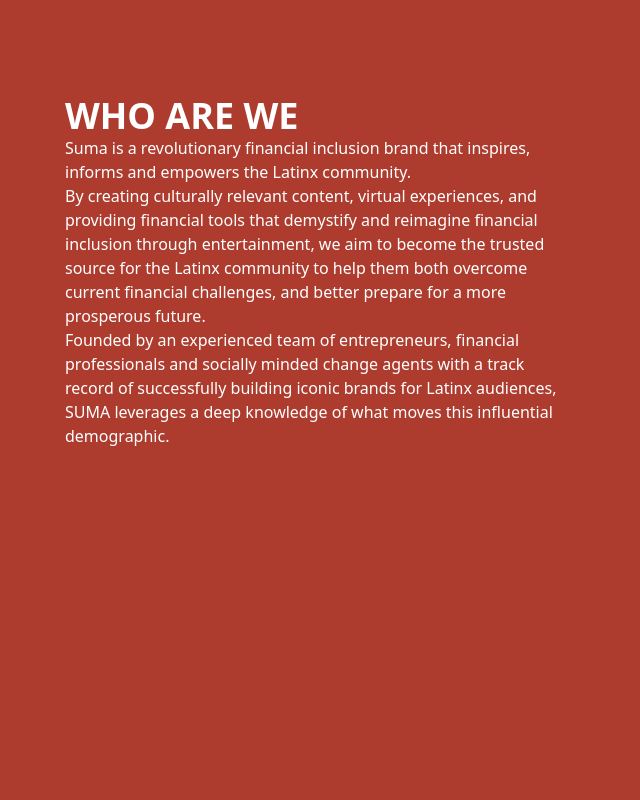
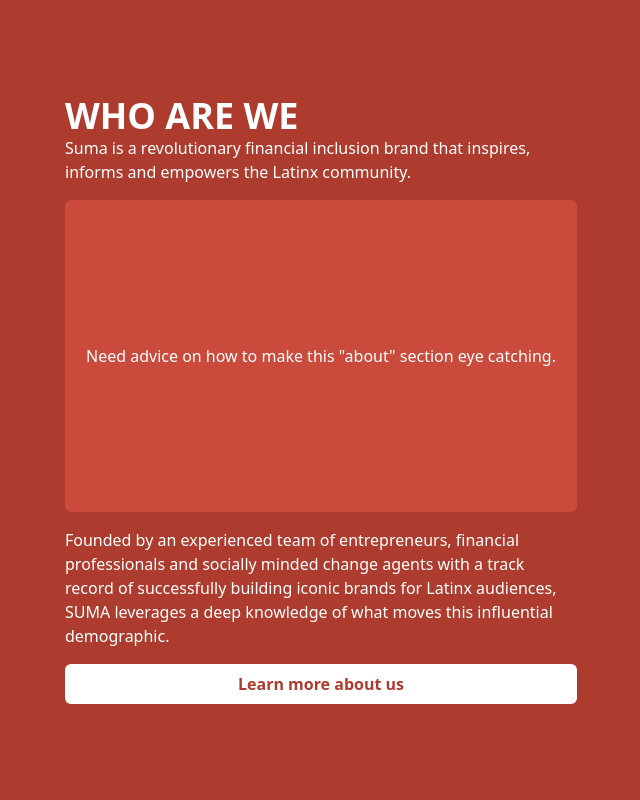
Before and after one commit to CesarMarcial9/suma-flow, a Next.js app: page / in a window 1280 px wide. Shown: the part 3200-4000 px from the top of the page, without its empty margins (319-959 px from the left). Built offline with nearby package versions, Linux system fonts and the light colour scheme.

Commit message:
about us section improved

```diff
--- a/src/pages/index.tsx
+++ b/src/pages/index.tsx
@@ -254,22 +254,18 @@
 
       <div
         id="about"
-        className="bg-bg-well-red-500 min-h-screen bg-well-red-500 p-6 text-white lg:px-96 lg:py-24"
+        className="bg-bg-well-red-500 flex min-h-screen flex-col bg-well-red-500 p-6 text-white lg:px-96 lg:py-24"
       >
-        <h2 className="text-4xl font-black">WHO ARE WE</h2>
-        <div>
+        <h2 className="text-4xl font-black ">WHO ARE WE</h2>
+        <div className="flex grow flex-col gap-4">
           <p>
             Suma is a revolutionary financial inclusion brand that inspires,
             informs and empowers the Latinx community.
           </p>
-          <p>
-            By creating culturally relevant content, virtual experiences, and
-            providing financial tools that demystify and reimagine financial
-            inclusion through entertainment, we aim to become the trusted source
-            for the Latinx community to help them both overcome current
-            financial challenges, and better prepare for a more prosperous
-            future.
-          </p>
+
+          <div className="flex grow items-center justify-center rounded-md bg-well-red-400 px-4 text-center">
+            <p>Need advice on how to make this "about" section eye catching.</p>
+          </div>
           <p>
             Founded by an experienced team of entrepreneurs, financial
             professionals and socially minded change agents with a track record
@@ -277,6 +273,16 @@
             leverages a deep knowledge of what moves this influential
             demographic.
           </p>
+          <div className="flex w-full">
+            <Link
+              href={"/sumaversity"}
+              className={
+                "w-full flex-1 rounded-md bg-white py-2 text-center font-semibold text-well-red-500"
+              }
+            >
+              Learn more about us
+            </Link>
+          </div>
         </div>
       </div>
 
```
